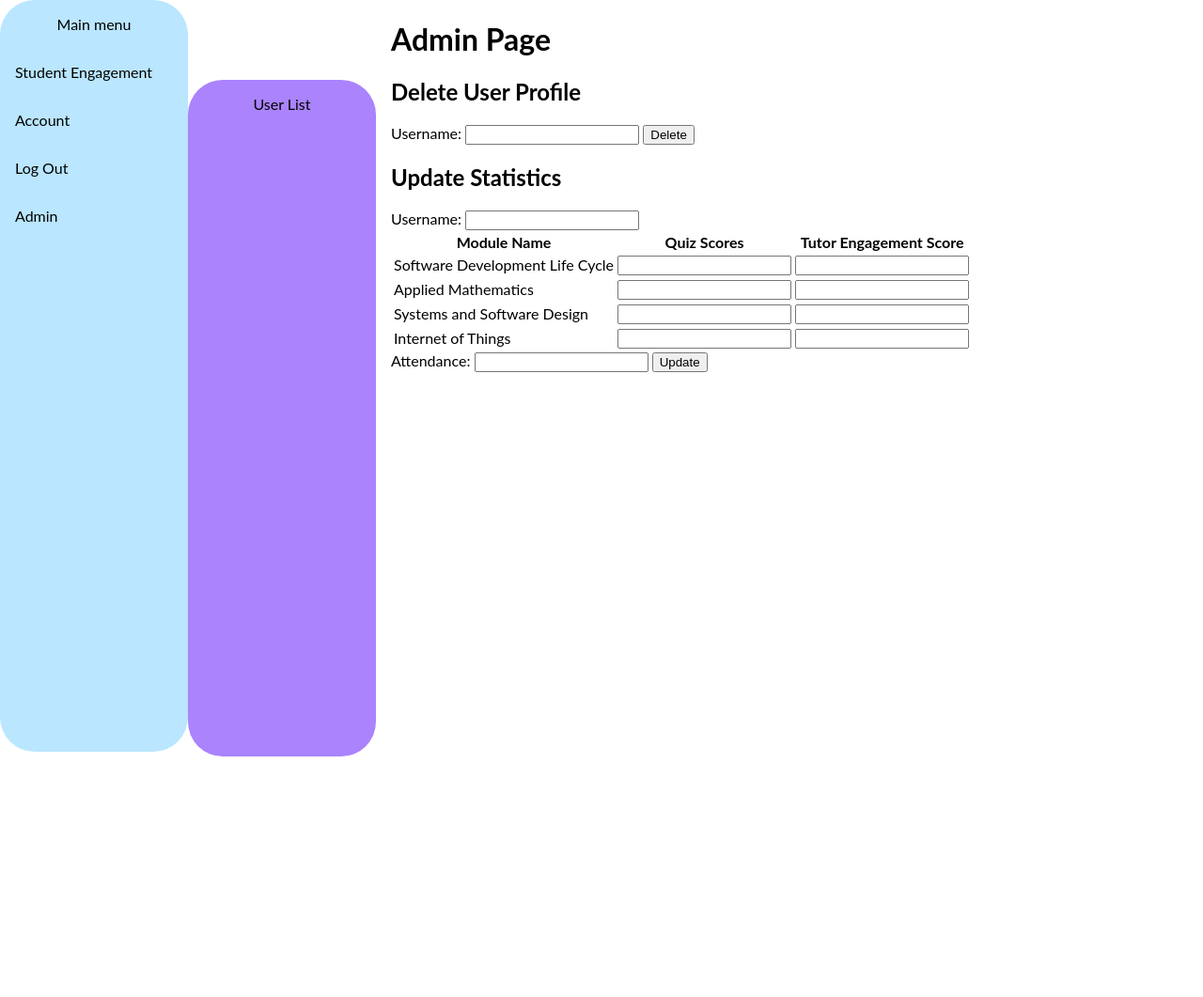
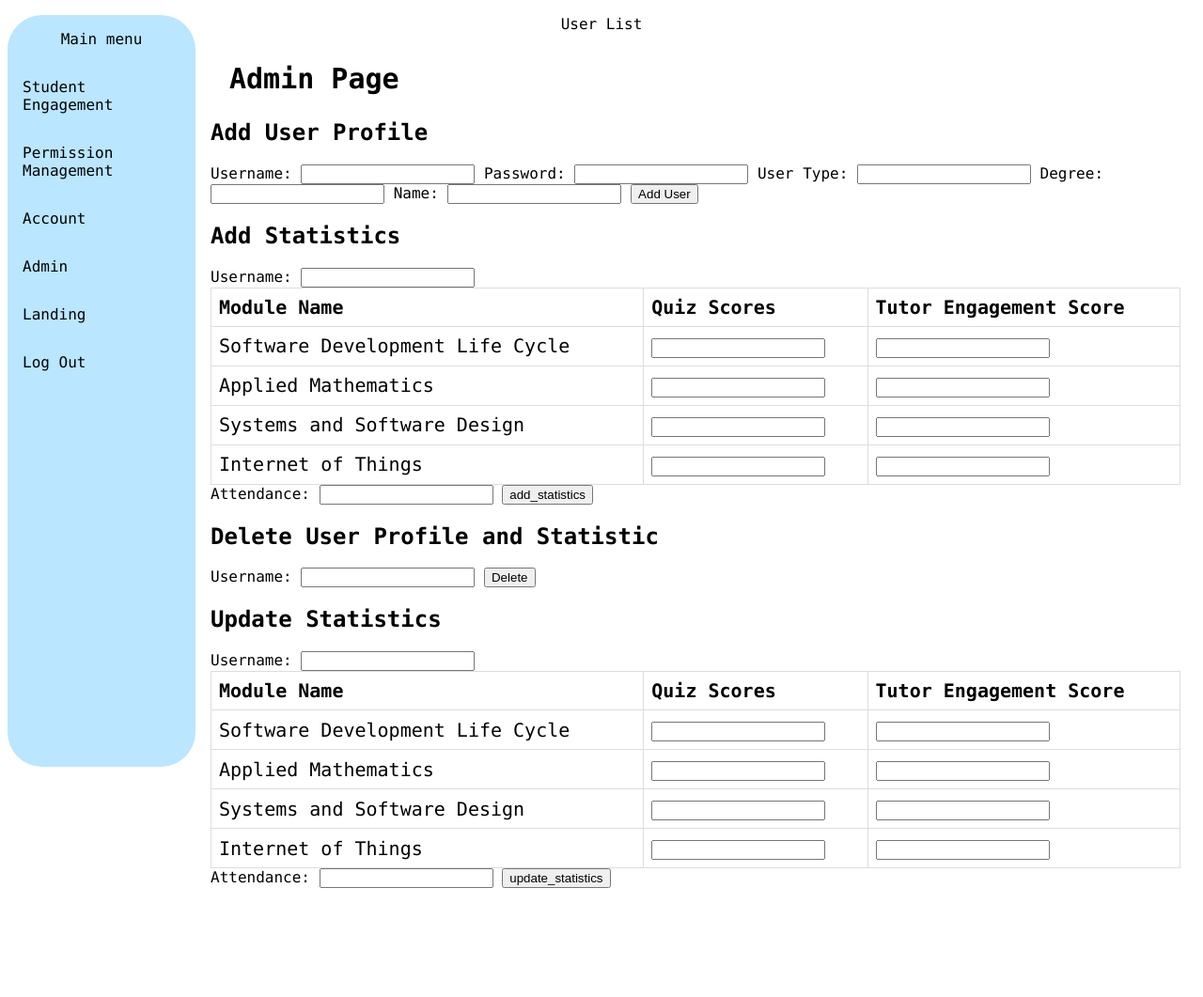
Before and after one commit to SunnahRafiq/wm393_cw, a Flask app: page /admin in a window 1280 px wide. Shown: the whole page at 94% size. Before the commit the page ends 805 px from the top, so only its background shows below. Run offline with Flask 2, Linux system fonts and the light colour scheme; a user stored in the database is signed in.

Commit message:
permission and admin pages doen - only accessible for admins

```diff
--- a/main.py
+++ b/main.py
@@ -6,6 +6,16 @@ from admin import Admin
 
 app = Flask(__name__)
 app.secret_key = 'secret'
+from functools import wraps
+from flask import session, redirect, url_for
+
+def login_required(f):
+    @wraps(f)
+    def decorated_function(*args, **kwargs):
+        if 'username' not in session:
+            return redirect(url_for('login'))
+        return f(*args, **kwargs)
+    return decorated_function
 
 
 @app.route('/', methods=['POST', 'GET'])
@@ -32,31 +42,34 @@ def register():
 
 
 @app.route('/landing')
+@login_required
 def landing():
     if 'username' not in session:
         return redirect(url_for('login'))
-    return render_template('landing.html')
+    username = session['username']
+    user = Users.get_user_type(username)
+    return render_template('landing.html', user=user)
 
 
 @app.route('/statistic')
 @app.route('/statistic/<username>')
+@login_required
 def statistic(username=None):
     if username is None:
         if 'username' not in session:
             return redirect(url_for('login'))
         username = session['username']
     students = Users.get_user()
+    user_type=Users.get_user_type(username)
     attendance, quiz_submissions, tutor_engagement = Statistic.get_statistic(username)
     user = Users(username, None, 'student', None, None)
     user.attendance = attendance
     user.quiz_submissions = quiz_submissions
     user.tutor_engagement = tutor_engagement
-    return render_template('statistic.html', students=students, user=user)
+    return render_template('statistic.html', students=students, user=user,user_type=user_type)
 
 
-@app.route('/account')
-def account():
-    return render_template('account.html')
+
 
 
 @app.route('/logout')
@@ -66,18 +79,29 @@ def logout():
 
 
 @app.route('/admin', methods=['POST', 'GET'])
+@login_required
 def admin():
     if 'username' not in session:
         return redirect(url_for('login'))
-
     admin = Admin()
-
     if request.method == 'POST':
-        if request.form.get('delete'):
+        if request.form.get('add_user'):
+            username = request.form.get('username')
+            password = request.form.get('password')
+            user_type = request.form.get('user_type')
+            degree = request.form.get('degree')
+            name = request.form.get('name')
+            admin.add_user(username, password,user_type,degree,name)
+            flash('User added successfully!')
+        elif request.form.get('delete_user'):
             username = request.form.get('username')
             admin.delete_user(username)
             flash('User profile deleted successfully!')
-        elif request.form.get('update'):
+        elif request.form.get('delete'):
+            username = request.form.get('username')
+            admin.delete_user(username)
+            flash('User profile and statisitic deleted successfully!')
+        elif request.form.get('update_statistics'):
             username = request.form.get('username')
             attendance = request.form.get('attendance')
             sdlc_quiz_pct = request.form.get('sdlc_quiz_pct')
@@ -88,12 +112,64 @@ def admin():
             applied_maths_tutor_score = request.form.get('applied_maths_tutor_score')
             ssd_tutor_score = request.form.get('ssd_tutor_score')
             iot_tutor_score = request.form.get('iot_tutor_score')
-            flash(admin.update_statistics(username, attendance, sdlc_quiz_pct, applied_maths_quiz_pct, ssd_quiz_pct,
-                                          iot_quiz_pct, sdlc_tutor_score, applied_maths_tutor_score, ssd_tutor_score,
-                                          iot_tutor_score))
+            flash(admin.update_statistics(username,attendance, sdlc_quiz_pct, applied_maths_quiz_pct, ssd_quiz_pct, iot_quiz_pct,
+                                       sdlc_tutor_score, applied_maths_tutor_score, ssd_tutor_score, iot_tutor_score))
+        elif request.form.get('add_statistics'):
+            username = request.form.get('username')
+            attendance = request.form.get('attendance')
+            sdlc_quiz_pct = request.form.get('sdlc_quiz_pct')
+            applied_maths_quiz_pct = request.form.get('applied_maths_quiz_pct')
+            iot_quiz_pct = request.form.get('iot_quiz_pct')
+            ssd_quiz_pct = request.form.get('ssd_quiz_pct')
+            sdlc_tutor_score = request.form.get('sdlc_tutor_score')
+            applied_maths_tutor_score = request.form.get('applied_maths_tutor_score')
+            ssd_tutor_score = request.form.get('ssd_tutor_score')
+            iot_tutor_score = request.form.get('iot_tutor_score')
+            flash(admin.add_statistics(username,attendance, sdlc_quiz_pct, applied_maths_quiz_pct, ssd_quiz_pct, iot_quiz_pct,
+                                       sdlc_tutor_score, applied_maths_tutor_score, ssd_tutor_score, iot_tutor_score))
 
     return render_template('admin.html')
 
+@app.route('/permission', methods=['GET', 'POST'])
+@login_required
+def permission():
+    if 'username' not in session:
+        return redirect(url_for('login'))
+
+    con = sqlite3.connect("database.db")
+    cur = con.cursor()
+
+    if request.method == 'POST':
+        for username, user_type in request.form.items():
+            query = f"UPDATE users SET user_type = '{user_type}' WHERE username = '{username}'"
+            cur.execute(query)
+        con.commit()
+        flash('User types updated successfully!')
+
+    query = "SELECT username, user_type FROM users"
+    cur.execute(query)
+    users = cur.fetchall()
+
+    return render_template('permission.html', users=users)
+
+@app.route('/account')
+@app.route('/account/<username>')
+@login_required
+def account(username=None):
+    if username is None:
+        if 'username' not in session:
+            return redirect(url_for('login'))
+        username = session['username']
+    con = sqlite3.connect("database.db")
+    cur = con.cursor()
+    query = "SELECT * FROM users"
+    cur.execute(query)
+    users = cur.fetchall()
+    query = f"SELECT * FROM users WHERE username ='"+username+"'"
+    cur.execute(query)
+    user = cur.fetchone()
+
+    return render_template('account.html', users=users, user=user)
 
 
 if __name__ == "__main__":
--- a/templates/admin.html
+++ b/templates/admin.html
@@ -4,8 +4,54 @@
 <meta name="viewport" content="width=device-width, initial-scale=1.0">
 <style>
 body {
-  margin: 0;
-  font-family: "Lato", sans-serif;
+	font-family: "Lucida Console", "Courier New", monospace;
+	font-style: normal;
+	font-weight: 400;
+	background: #FFFFFF;
+}
+
+
+h1{
+  width: 100%;
+  padding: 6px 20px;
+  margin: 8px 0;
+  display: block;
+  box-sizing: border-box;
+  font-size: 30px
+}
+table {
+  border-collapse: collapse;
+  width: 100%;
+}
+
+td, th {
+  border: 1px solid #dddddd;
+  text-align: left;
+  padding: 8px;
+   font-size: 20px
+
+}
+
+select{
+  width: 100%;
+  padding: 12px 20px;
+  margin: 8px 0;
+  display: block;
+  box-sizing: border-box;
+
+}
+.button1{
+  background-color:#BAE6FF;
+  border: none;
+  padding: 15px 32px;
+  text-align: center;
+  text-decoration: none;
+  color: black;
+  border: 2px solid #008CBA;
+  font-size: 16px;
+  margin: 4px 2px;
+  cursor: pointer;
+  display: inline-block;
 }
 
 .sidebar1 {
@@ -19,26 +65,15 @@ body {
   border-radius: 37px;
   background: #BAE6FF;
 }
-.sidebar2 {
-  margin-top:85px;
-  width: 200px;
-  position: fixed;
-  height: 90%;
-  overflow: auto;
-  display: inline-block;
-  white-space: normal;
-  border-radius: 37px;
-  background: #AA83FD;
-  margin-left: 200px
-}
-.sidebar1 a,.sidebar2 a {
+
+.sidebar1 a {
   display: block;
   color: black;
   padding: 16px;
   text-decoration: none;
 }
 
-.sidebar1 a.active, .sidebar2 a.active{
+.sidebar1 a.active{
   background-color:white;
   color: black;
 }
@@ -47,29 +82,25 @@ body {
   background: #9FDAFB;
   color:black;
 }
-.sidebar2 a:hover:not(.active) {
-  background: #9A79E2;
-  color:black;
-}
+
 div.content {
-  margin-left: 400px;
+  margin-left: 200px;
   padding: 1px 16px;
   height: 1000px;
 }
 
 @media screen and (max-width: 700px) {
-  .sidebar1,.sidebar2 {
+  .sidebar1 {
     width: 100%;
     height: auto;
     position: relative;
   }
   .sidebar1 a {float: left;}
-  .sidebar2 a {float: left;}
   div.content {margin-left: 0;}
 }
 
 @media screen and (max-width: 400px) {
-  .sidebar1 a,.sidebar2 a {
+  .sidebar1 a {
     text-align: center;
     float: none;
   }
@@ -79,11 +110,14 @@ div.content {
 <body>
 
 <div class="sidebar1">
-  <p><center>Main menu</center></p>
+    <p><center>Main menu</center></p>
   <a href="{{ url_for('statistic')}}">Student Engagement</a>
+  <a href="{{ url_for('permission')}}">Permission Management</a>
   <a href="{{ url_for('account')}}">Account</a>
+  <a href="{{ url_for('admin')}}">Admin</a>
+  <a href="{{ url_for('landing')}}">Landing</a>
   <a href="{{ url_for('logout')}}">Log Out</a>
-    <a href="{{ url_for('admin')}}">Admin</a>
+
 
 </div>
 <div class="sidebar2">
@@ -105,8 +139,62 @@ div.content {
       </ul>
     {% endif %}
   {% endwith %}
+  <h2>Add User Profile</h2>
+  <form method="POST" action="">
+    <label for="username">Username:</label>
+    <input type="text" id="username" name="username" required>
+    <label for="password">Password:</label>
+    <input type="text" id="password" name="password" required>
+    <label for="user_type">User Type:</label>
+    <input type="text" id="user_type" name="user_type" required>
+    <label for="degree">Degree:</label>
+    <input type="text" id="degree" name="degree" required>
+    <label for="name">Name:</label>
+    <input type="text" id="name" name="name" required>
+    <input type="submit" name="add_user" value="Add User">
 
-  <h2>Delete User Profile</h2>
+  </form>
+    <h2>Add Statistics</h2>
+  <form method="POST" action="">
+      <label for="username">Username:</label>
+    <input type="text" id="username" name="username" required>
+      <table>
+  <thead>
+    <tr>
+      <th>Module Name</th>
+      <th>Quiz Scores</th>
+      <th>Tutor Engagement Score</th>
+    </tr>
+  </thead>
+  <tbody>
+    <tr>
+      <td>Software Development Life Cycle</td>
+      <td>    <input type="text" id="sdlc_quiz_pct" name="sdlc_quiz_pct" required></td>
+      <td><input type="text" id="sdlc_tutor_score" name="sdlc_tutor_score" required></td>
+    </tr>
+    <tr>
+      <td>Applied Mathematics</td>
+      <td><input type="text" id="applied_maths_quiz_pct" name="applied_maths_quiz_pct" required></td>
+      <td><input type="text" id="applied_maths_tutor_score" name="applied_maths_tutor_score" required></td>
+    </tr>
+    <tr>
+      <td>Systems and Software Design</td>
+      <td><input type="text" id="ssd_quiz_pct" name="ssd_quiz_pct" required></td>
+      <td><input type="text" id="ssd_tutor_score" name="ssd_tutor_score" required></td>
+    </tr>
+    <tr>
+      <td>Internet of Things</td>
+      <td><input type="text" id="iot_quiz_pct" name="iot_quiz_pct" required></td>
+      <td><input type="text" id="iot_tutor_score" name="iot_tutor_score" required></td>
+    </tr>
+  </tbody>
+</table>
+
+    <label for="attendance">Attendance:</label>
+    <input type="text" id="attendance" name="attendance" required>
+    <input type="submit" name="add_statistics" value="add_statistics">
+  </form>
+  <h2>Delete User Profile and Statistic</h2>
   <form method="POST" action="">
     <label for="username">Username:</label>
     <input type="text" id="username" name="username" required>
@@ -151,7 +239,7 @@ div.content {
 
     <label for="attendance">Attendance:</label>
     <input type="text" id="attendance" name="attendance" required>
-    <input type="submit" name="update" value="Update">
+    <input type="submit" name="update_statistics" value="update_statistics">
   </form>
 </div>
 
```
Also changed, not shown: admin.py (+42 -5 lines), templates/account.html (+87 -49 lines), templates/landing.html (+9 -2 lines), templates/permission.html (+96 -45 lines), templates/statistic.html (+78 -15 lines), users.py (+14 -2 lines), database.db.
